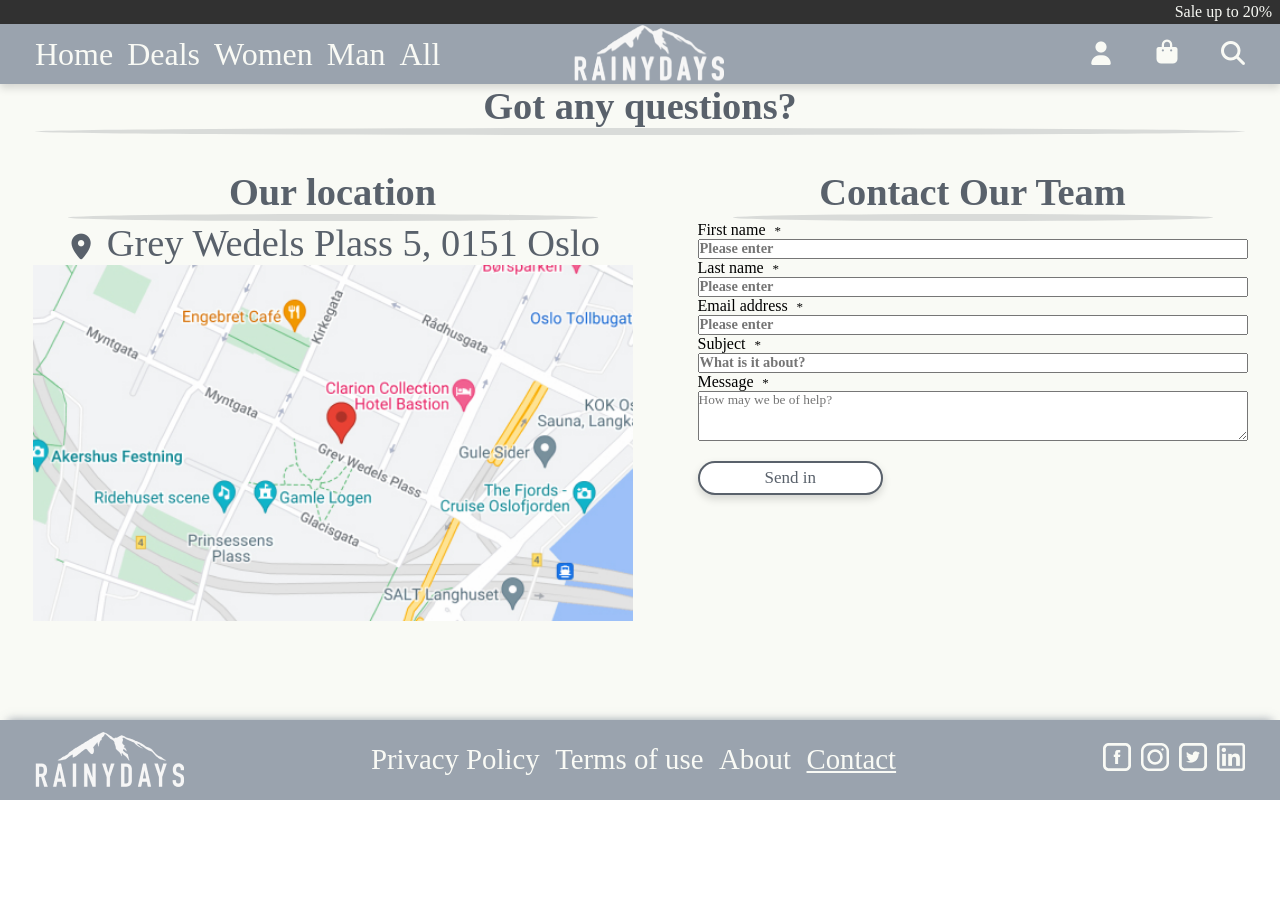
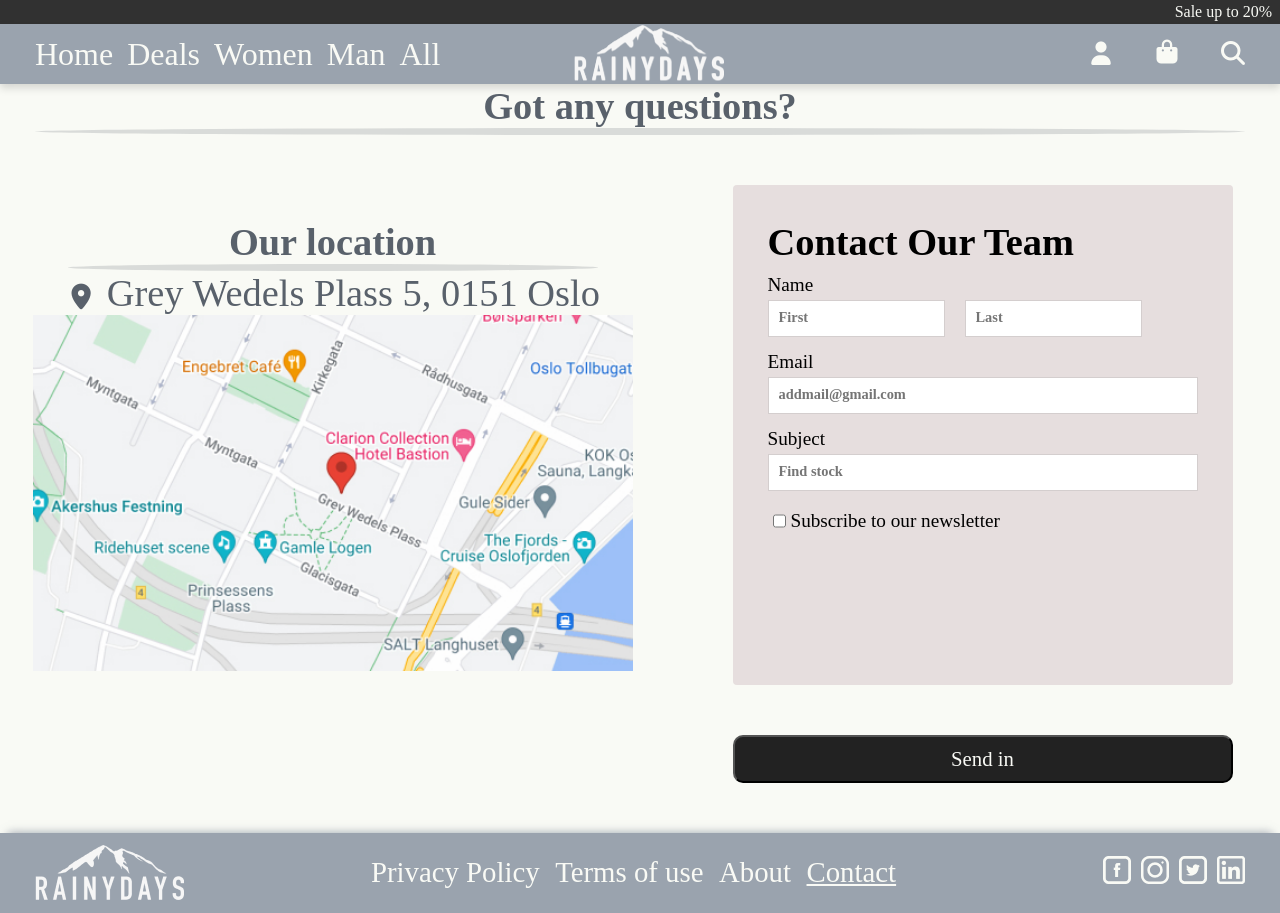
Before and after one commit to Nikita-stud/Interaction-Design, a plain HTML site: page contact.html in a window 1280 px wide. Before the commit the page ends 800 px from the top, so only its background shows below. Drawn offline with Linux system fonts and the light colour scheme; a web font is replaced by a local one.

Commit message:
form contact

```diff
--- a/contact.html
+++ b/contact.html
@@ -61,9 +61,51 @@
         <p class="p-grey"><i class="fa-solid fa-location-dot"></i> Grey Wedels Plass 5, 0151 Oslo</p>
         <img src="/pictures/Location-img.jpg" alt="Location of rainydays shop">
       </section>
+
+
+
+
+
       <section class="contact-field">
-        <h2 class="h1-grey">Contact Our Team</h2>
-        <div class="line"></div>
+        <section class="form__container">
+          <form id="form" method="GET">
+            <div class="register__container">
+              <h2>Contact Our Team</h2>
+              <div id="error-registration" class="error-form"></div>
+              <div class="form-names">
+                <div class="input-control">
+                  <label for="name">Name</label>
+                  <input id="name" nam="name" type="text"placeholder="First">
+                  <div id ="form-error"></div>
+                </div>
+                <div class="input-control">
+                  <label for="last-name"><span class="span__empty">!!!Deleted!!!</span></label>
+                  <input id="last-name" name="last-name" type="text" placeholder="Last">
+                  <div id ="form-error"></div>
+                </div>
+              </div>
+              <div class="input-control">
+                <label for="email">Email</label>
+                <input id="email" name="email" type="text" placeholder="addmail@gmail.com">
+                <div id ="form-error"></div>
+              </div>
+              <div class="input-control">
+                <label for="subject">Subject</label>
+                <input id="subject" name="subject" type="text" placeholder="Find stock">
+                <div id ="form-error"></div>
+              </div>
+              <div class="checkbox">
+                <label for="makeAccount">Subscribe to our newsletter</label>
+                <input id="makeAccount" name="makeAccount" type="checkbox" placeholder="*******">
+                <div id ="form-error"></div>
+              </div>
+            </div>
+            <button type="submit" class="cta-submit">Send in</button>
+          </form>
+
+
+
+        <!-- <div class="line"></div>
           <form action="#" method="post">
             <div class="input-section">
               <label for="fname">First name <i class="fa-sharp fa-regular fa-asterisk"></i></label>
@@ -78,7 +120,7 @@
               <textarea name="message" id="message" cols="230" rows="3" placeholder="How may we be of help?"></textarea>
             </div>
             <input type="submit" value="Send in" class="cta-send">
-          </form>
+          </form> -->
       </section>
     </section>
   </main>
```
